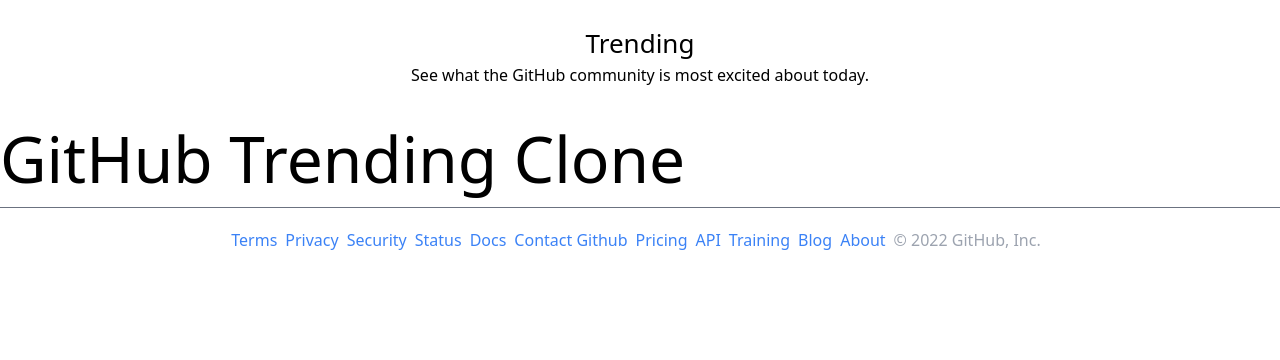
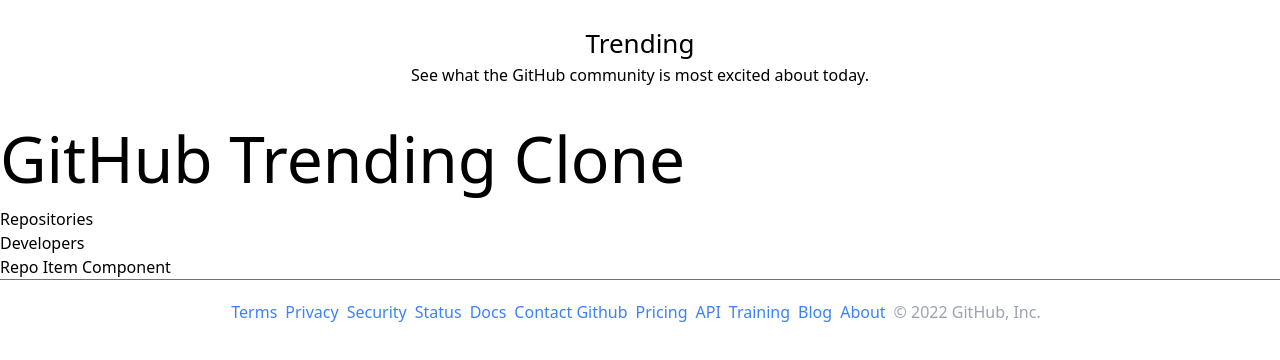
Before and after one commit to NigelMarshal/github-trending-clone, a React (Create React App) app: page / in a window 1280 px wide. Shown: the top 360 px of the page. Built offline with nearby package versions, Linux system fonts and the light colour scheme.

Commit message:
feat(Router): Set up react router with skeleton components
+ Add react-routerV5
+ Add skeleton DeveloperItem component
+ Add skeleton RepoItem component

```diff
--- a/package.json
+++ b/package.json
@@ -8,6 +8,7 @@
     "@testing-library/user-event": "^13.5.0",
     "react": "^17.0.2",
     "react-dom": "^17.0.2",
+    "react-router-dom": "^5.3.0",
     "react-scripts": "5.0.0",
     "web-vitals": "^2.1.3"
   },
--- a/src/App.js
+++ b/src/App.js
@@ -1,13 +1,36 @@
+import { BrowserRouter as Router, Switch, Route, Link } from "react-router-dom";
 import Header from "./components/Header";
 import Footer from "./components/Footer";
+import RepoItem from "./components/RepoItem";
+import DeveloperItem from "./components/DeveloperItem";
 
 function App() {
   return (
-    <div>
+    <>
       <Header />
       <h1 className="text-6xl">GitHub Trending Clone</h1>
+      <Router>
+        <nav>
+          <ul>
+            <li>
+              <Link to="/">Repositories</Link>
+            </li>
+            <li>
+              <Link to="/developers">Developers</Link>
+            </li>
+          </ul>
+        </nav>
+        <Switch>
+          <Route exact path="/">
+            <RepoItem />
+          </Route>
+          <Route path="/developers">
+            <DeveloperItem />
+          </Route>
+        </Switch>
+      </Router>
       <Footer />
-    </div>
+    </>
   );
 }
 
--- /dev/null
+++ b/src/components/DeveloperItem.js
@@ -0,0 +1,5 @@
+const DeveloperItem = () => {
+  return <div>Developer Item Component</div>;
+};
+
+export default DeveloperItem;
--- /dev/null
+++ b/src/components/RepoItem.js
@@ -0,0 +1,5 @@
+const RepoItem = () => {
+  return <div>Repo Item Component</div>;
+};
+
+export default RepoItem;
```
Also changed, not shown: 1 other file (tests, documents, lock files or other folders).
